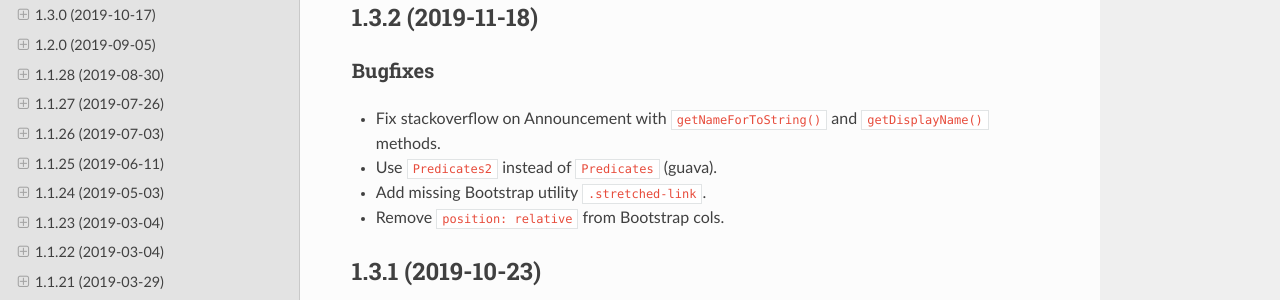
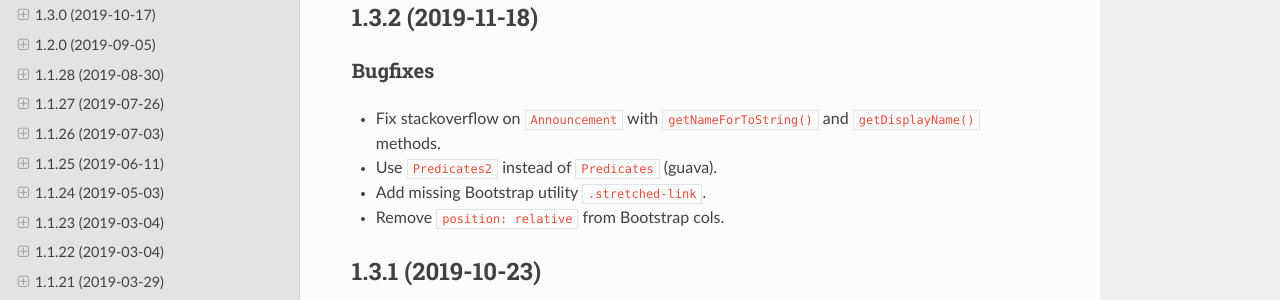
Before and after one commit to igloo-project/igloo-doc, a Sphinx documentation site: the page built from source/release-notes/releases.rst, in a window 1280 px wide and 900 px high, scrolled down 1189 px. Shown: the part 149-449 px from the top of the window. Built offline with Sphinx 7.4.7 and the Read the Docs theme 2.0.0, drawn with Linux system fonts in a browser that asks for light colours.

```diff
--- a/source/release-notes/releases.rst
+++ b/source/release-notes/releases.rst
@@ -71,7 +71,7 @@ Updates
 Bugfixes
 ********
 
-* Fix stackoverflow on Announcement with ``getNameForToString()`` and
+* Fix stackoverflow on ``Announcement`` with ``getNameForToString()`` and
   ``getDisplayName()`` methods.
 * Use ``Predicates2`` instead of ``Predicates`` (guava).
 * Add missing Bootstrap utility ``.stretched-link``.
```
